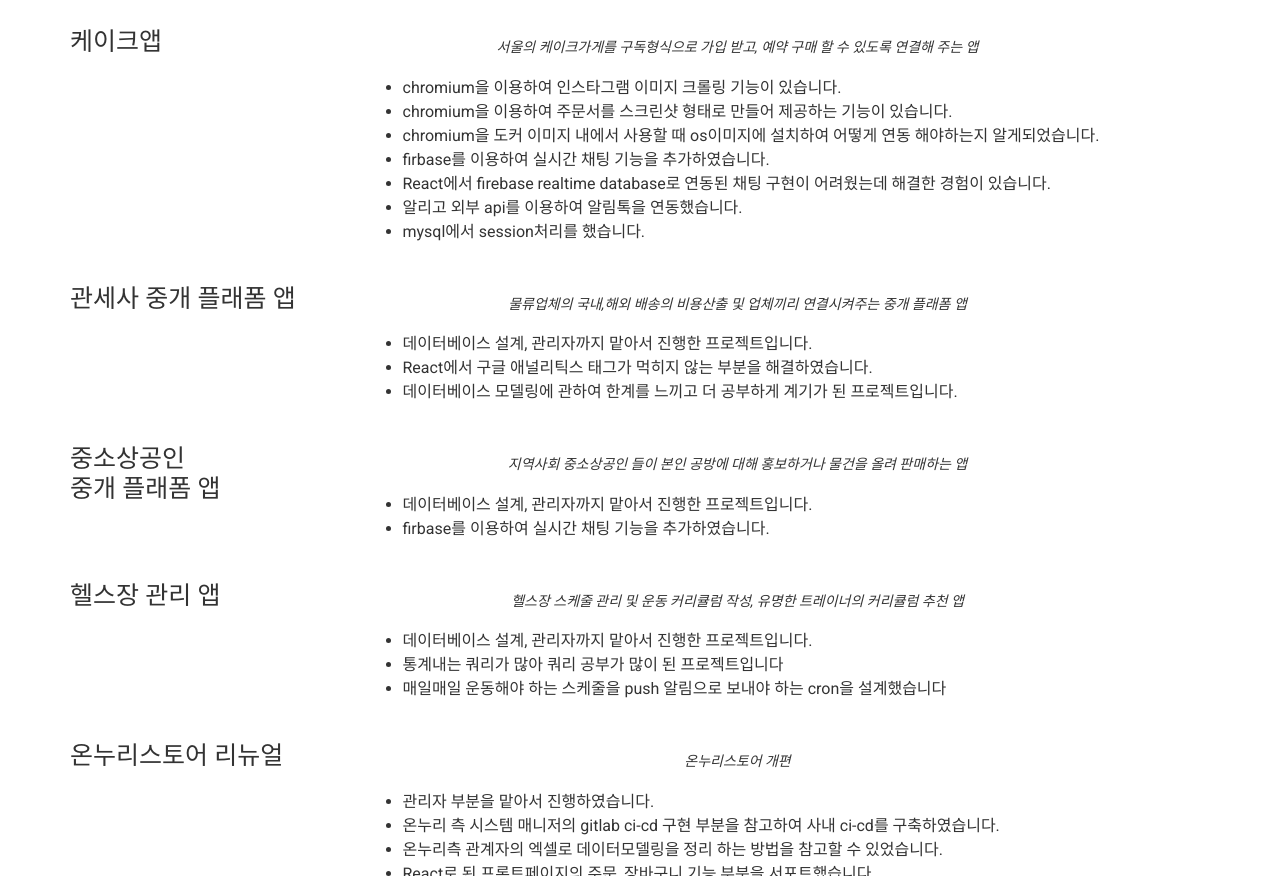
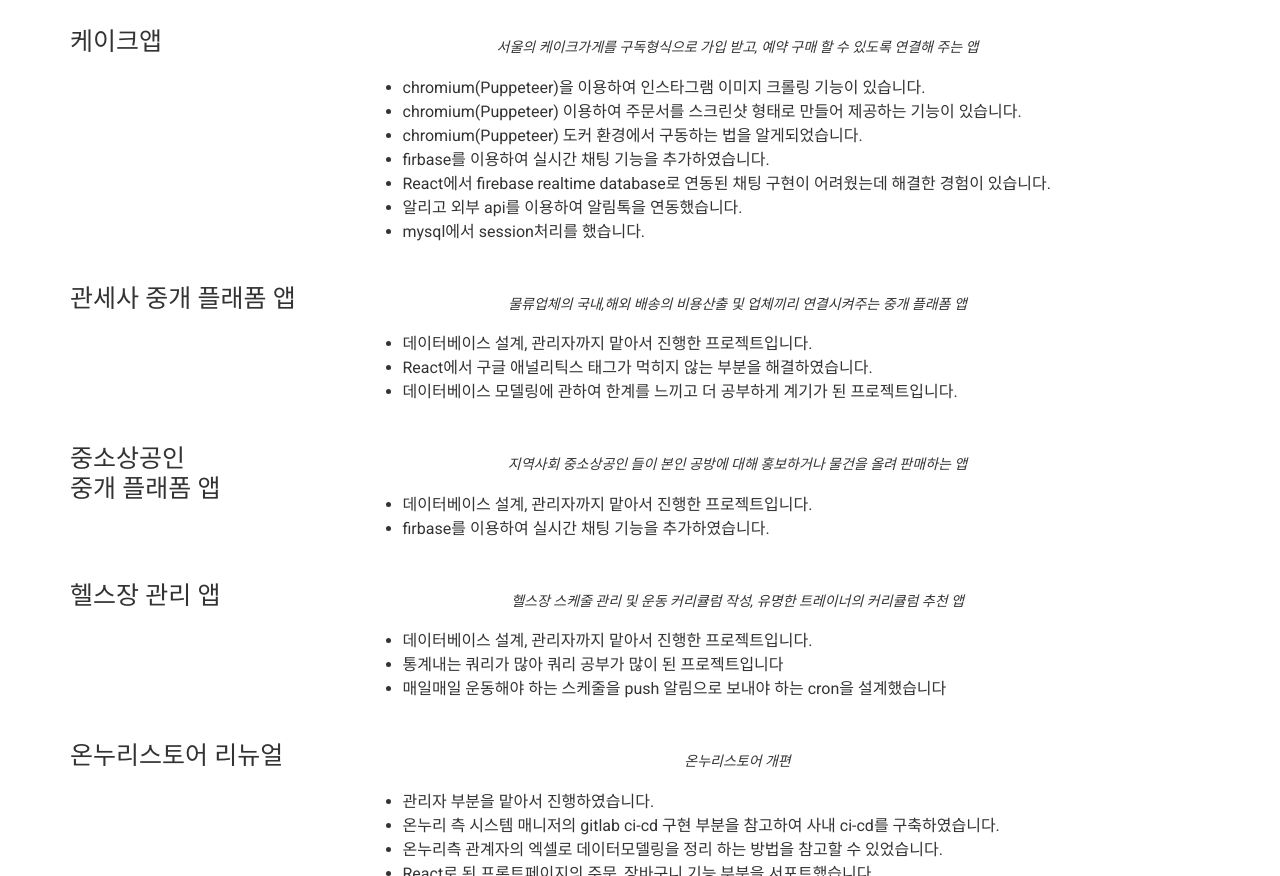
Before and after one commit to sd50712321/sd50712321.github.io, a plain HTML site: page index.html in a window 1280 px wide. Shown: the part 1751-2627 px from the top of the page. Drawn offline with nearby package versions, Linux system fonts and the light colour scheme.

Commit message:
puppeteer 추가

```diff
--- a/index.html
+++ b/index.html
@@ -194,9 +194,9 @@
           <div class="col-xs-12 col-sm-8 col-md-8 col-print-12">
             <p class="quote">서울의 케이크가게를 구독형식으로 가입 받고, 예약 구매 할 수 있도록 연결해 주는 앱</p>
             <ul>
-              <li>chromium을 이용하여 인스타그램 이미지 크롤링 기능이 있습니다.</li>
-              <li>chromium을 이용하여 주문서를 스크린샷 형태로 만들어 제공하는 기능이 있습니다.</li>
-              <li>chromium을 도커 이미지 내에서 사용할 때 os이미지에 설치하여 어떻게 연동 해야하는지 알게되었습니다.</li>
+              <li>chromium(Puppeteer)을 이용하여 인스타그램 이미지 크롤링 기능이 있습니다.</li>
+              <li>chromium(Puppeteer) 이용하여 주문서를 스크린샷 형태로 만들어 제공하는 기능이 있습니다.</li>
+              <li>chromium(Puppeteer) 도커 환경에서 구동하는 법을 알게되었습니다.</li>
               <li>firbase를 이용하여 실시간 채팅 기능을 추가하였습니다.</li>
               <li>React에서 firebase realtime database로 연동된 채팅 구현이 어려웠는데 해결한 경험이 있습니다.</li>
               <li>알리고 외부 api를 이용하여 알림톡을 연동했습니다.</li>
```
